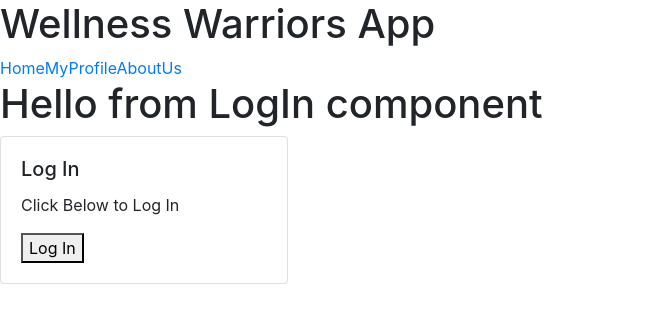
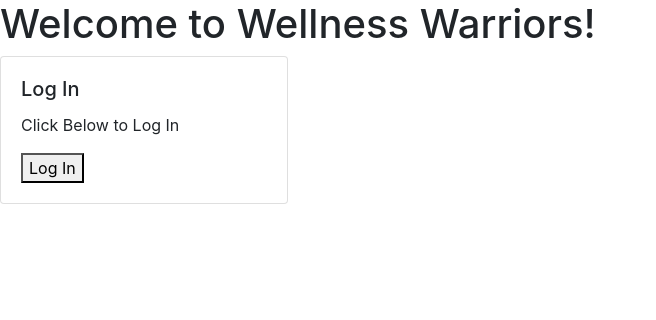
Before and after one commit to Wellness-Warriors/ww-frontend, a React (Create React App) app: page / in a window 1280 px wide. Shown: the top 320 px of the page, without its empty margins (0-656 px from the left). Built offline with nearby package versions, Linux system fonts and the light colour scheme.

Commit message:
complete initial setup

```diff
--- a/src/App.js
+++ b/src/App.js
@@ -3,6 +3,7 @@ import './App.css';
 import {BrowserRouter as Router,Route,Switch} from 'react-router-dom';
 import { withAuth0} from '@auth0/auth0-react';
 import AboutUs from './AboutUs';
+import Home from './Home';
 import NavBar from './NavBar';
 import Footer from './Footer';
 import LogIn from './LogIn';
@@ -16,9 +17,9 @@ class App extends React.Component{
     return(
       <Router>
         <Switch>
+
           <Route exact path="/">
-            <NavBar />
-            <LogIn/>
+            {!isAuthenticated? <LogIn/> : <Home />}
           </Route>
 
           <Route path="/my-profile">
--- /dev/null
+++ b/src/Home.js
@@ -0,0 +1,18 @@
+import React from 'react';
+import NavBar from './NavBar';
+import Card from 'react-bootstrap/Card';
+
+class Home extends React.Component{
+  render(){
+    console.log(this.props.auth0);
+    return(
+      <div>Home component
+        <NavBar />
+        <Card>quote</Card>
+        <Card>form</Card>
+      </div>
+    );
+  }
+}
+
+export default Home;
--- a/src/LogIn.js
+++ b/src/LogIn.js
@@ -1,7 +1,7 @@
 import React from 'react';
 import Card from 'react-bootstrap/Card';
 import LoginButton from './LogInButton';
-import { withAuth0} from '@auth0/auth0-react';
+import { withAuth0 } from '@auth0/auth0-react';
 
 class LogIn extends React.Component{
   render(){
@@ -9,7 +9,7 @@ class LogIn extends React.Component{
     return(
       !isAuthenticated && (
         <>
-          <h1>Hello from LogIn component</h1>
+          <h1>Welcome to Wellness Warriors!</h1>
           <Card style={{ width: '18rem' }}>
             <Card.Body>
               <Card.Title>Log In</Card.Title>
```
